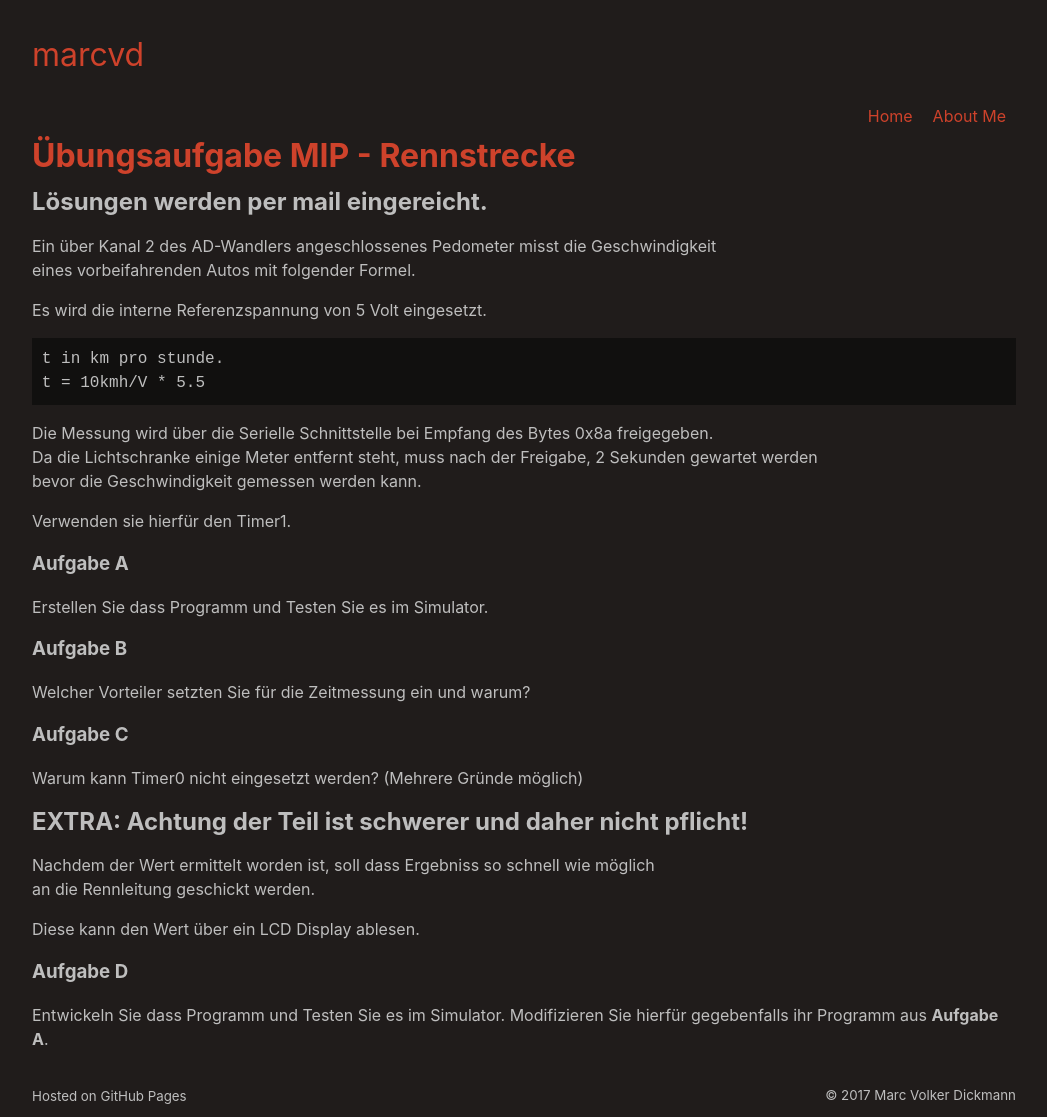
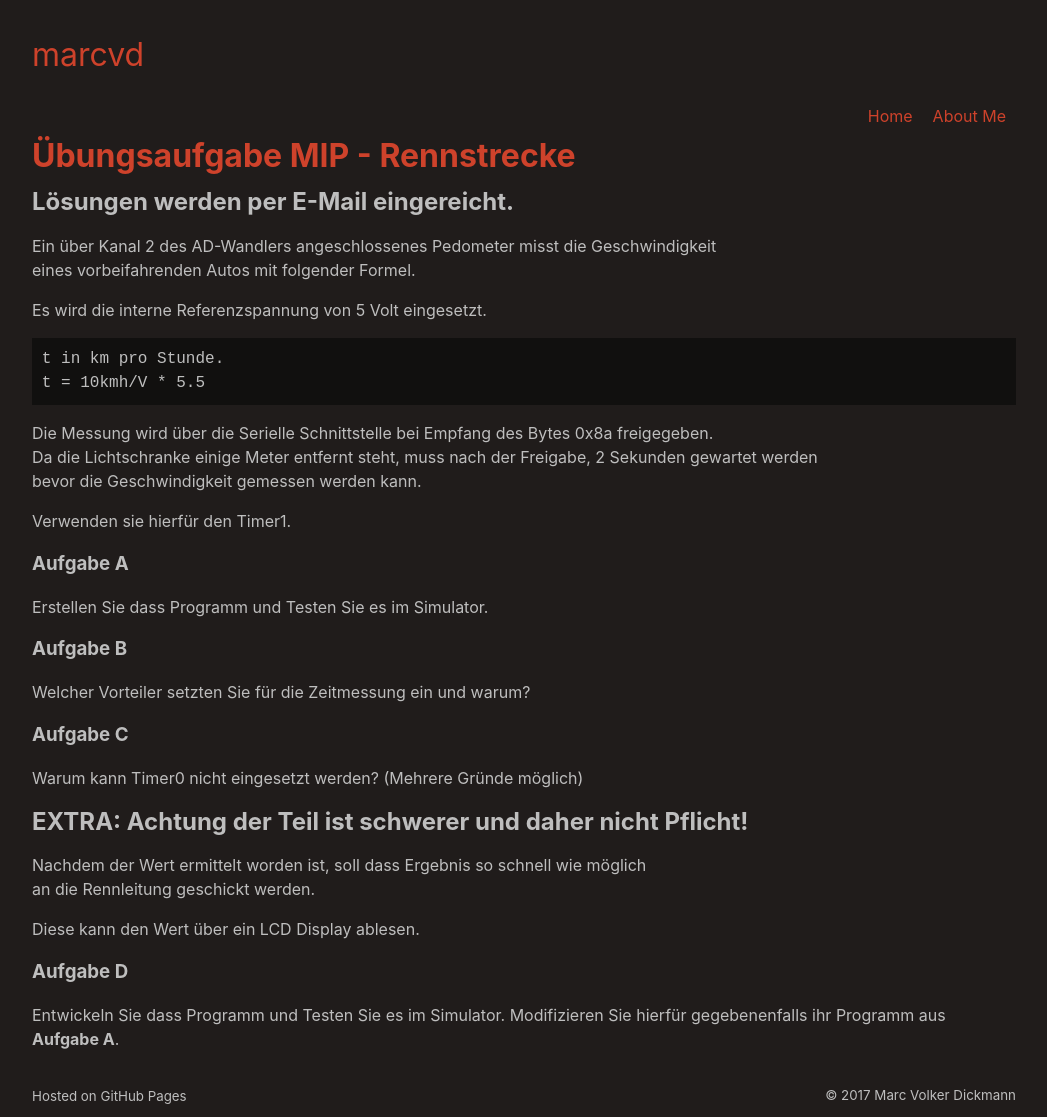
Before and after one commit to marc-q/marc-q.github.io, a Jekyll site: the page built from wiki/ua_mip_rennstrecke.md, in a window 1280 px wide. Shown: the whole page, without its empty margins (116-1163 px from the left). Built offline with Jekyll 4.4.1, drawn with Linux system fonts in a browser that asks for light colours; the repository's description, which GitHub fills in, is left out.

Commit message:
Fix some spelling errors.

````diff
--- a/wiki/ua_mip_rennstrecke.md
+++ b/wiki/ua_mip_rennstrecke.md
@@ -3,7 +3,7 @@ layout: page
 title: Übungsaufgabe MIP - Rennstrecke
 ---
 
-## Lösungen werden per mail eingereicht.
+## Lösungen werden per E-Mail eingereicht.
 
 Ein über Kanal 2 des AD-Wandlers angeschlossenes Pedometer misst die Geschwindigkeit
 eines vorbeifahrenden Autos mit folgender Formel.
@@ -11,7 +11,7 @@ eines vorbeifahrenden Autos mit folgender Formel.
 Es wird die interne Referenzspannung von 5 Volt eingesetzt.
 
 ```
-t in km pro stunde.
+t in km pro Stunde.
 t = 10kmh/V * 5.5
 ```
 
@@ -30,13 +30,13 @@ Welcher Vorteiler setzten Sie für die Zeitmessung ein und warum?
 ### Aufgabe C
 Warum kann Timer0 nicht eingesetzt werden? (Mehrere Gründe möglich)
 
-## EXTRA: Achtung der Teil ist schwerer und daher nicht pflicht!
+## EXTRA: Achtung der Teil ist schwerer und daher nicht Pflicht!
 
-Nachdem der Wert ermittelt worden ist, soll dass Ergebniss so schnell wie möglich
+Nachdem der Wert ermittelt worden ist, soll dass Ergebnis so schnell wie möglich
 an die Rennleitung geschickt werden.
 
 Diese kann den Wert über ein LCD Display ablesen.
 
 ### Aufgabe D
 Entwickeln Sie dass Programm und Testen Sie es im Simulator.
-Modifizieren Sie hierfür gegebenfalls ihr Programm aus **Aufgabe A**.
+Modifizieren Sie hierfür gegebenenfalls ihr Programm aus **Aufgabe A**.
````
